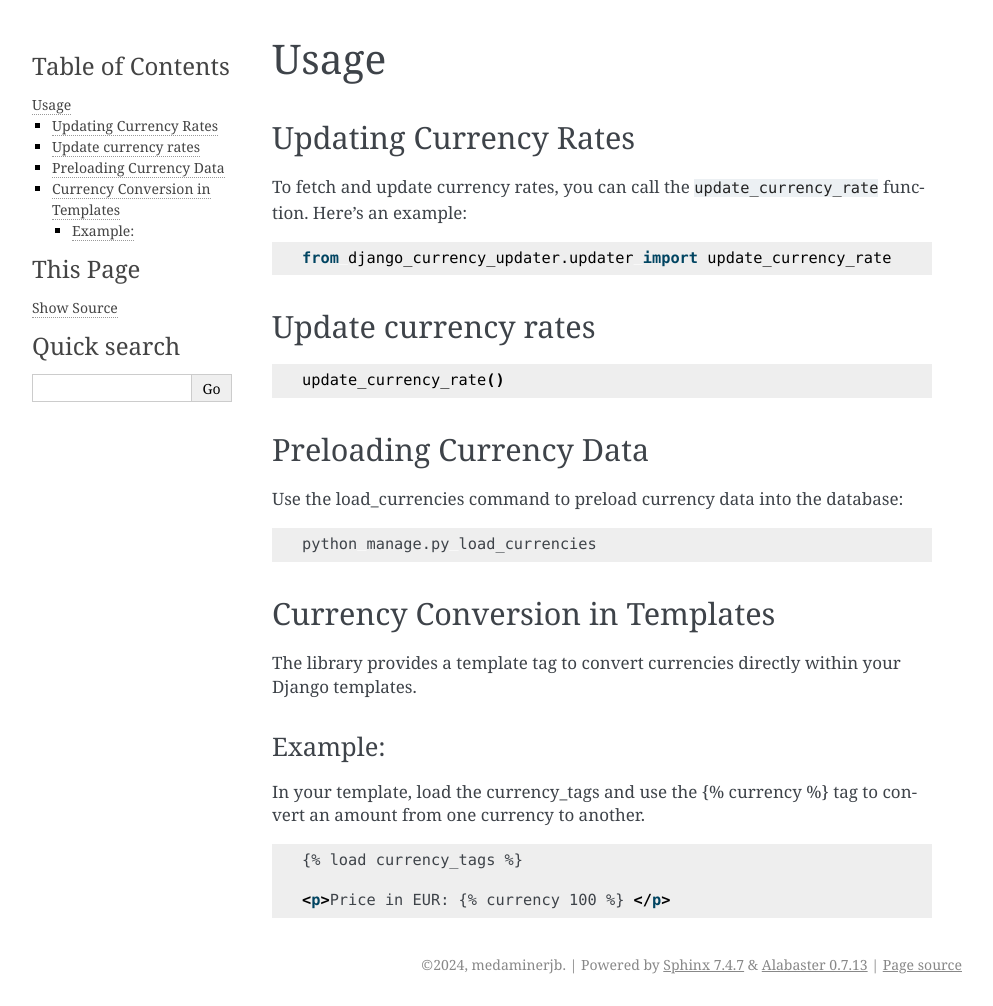
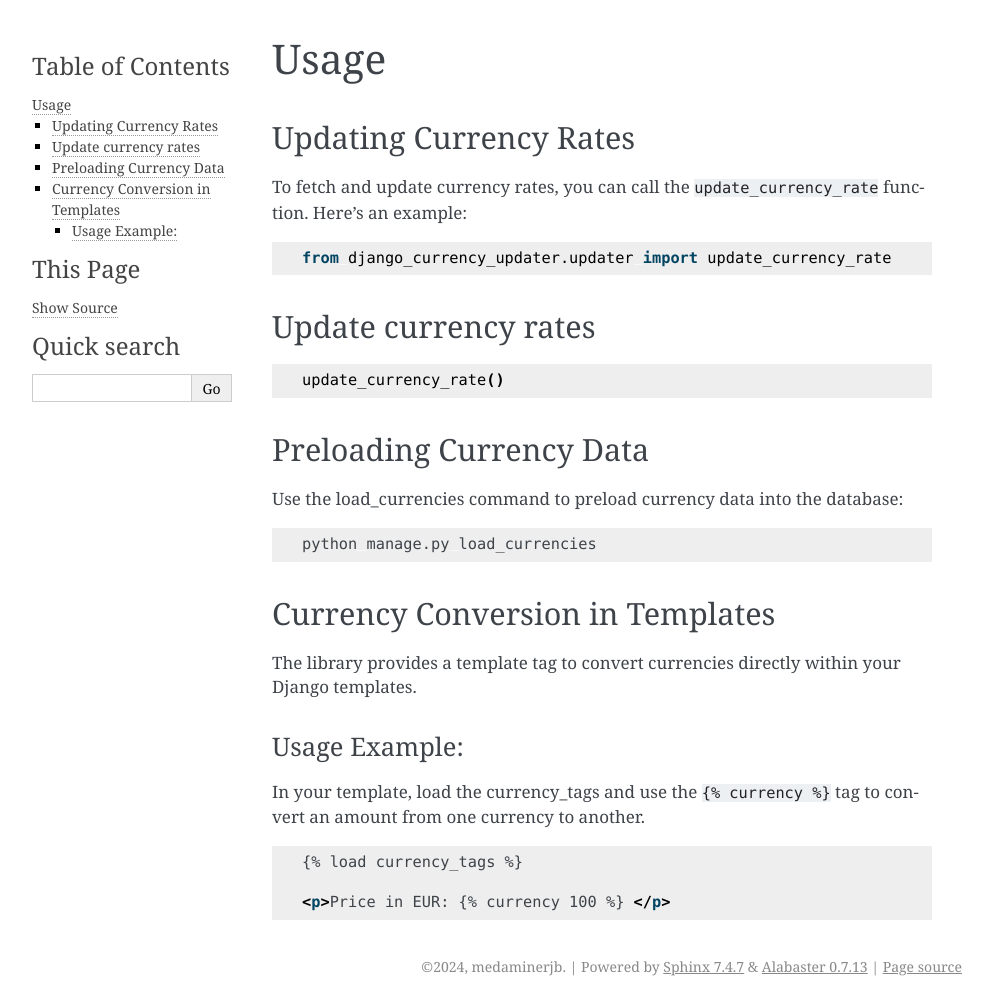
Before and after one commit to medaminerjb/django-currency-updater, a Sphinx documentation site: the page built from docs/source/usage.md, in a window 1280 px wide. Shown: the whole page, without its empty margins (148-1141 px from the left). Built offline with Sphinx 7.4.7, drawn with Linux system fonts in a browser that asks for light colours.

Commit message:
fix : usage.md

````diff
--- a/docs/source/usage.md
+++ b/docs/source/usage.md
@@ -22,10 +22,9 @@ python manage.py load_currencies
 ## Currency Conversion in Templates
 The library provides a template tag to convert currencies directly within your Django templates.
 
-### Example:
-In your template, load the currency_tags and use the {% currency %} tag to convert an amount from one currency to another.
+### Usage Example:
+In your template, load the currency_tags and use the `{% currency %}` tag to convert an amount from one currency to another.
 ```html
 {% load currency_tags %}
 
 <p>Price in EUR: {% currency 100 %} </p>
-```
````
